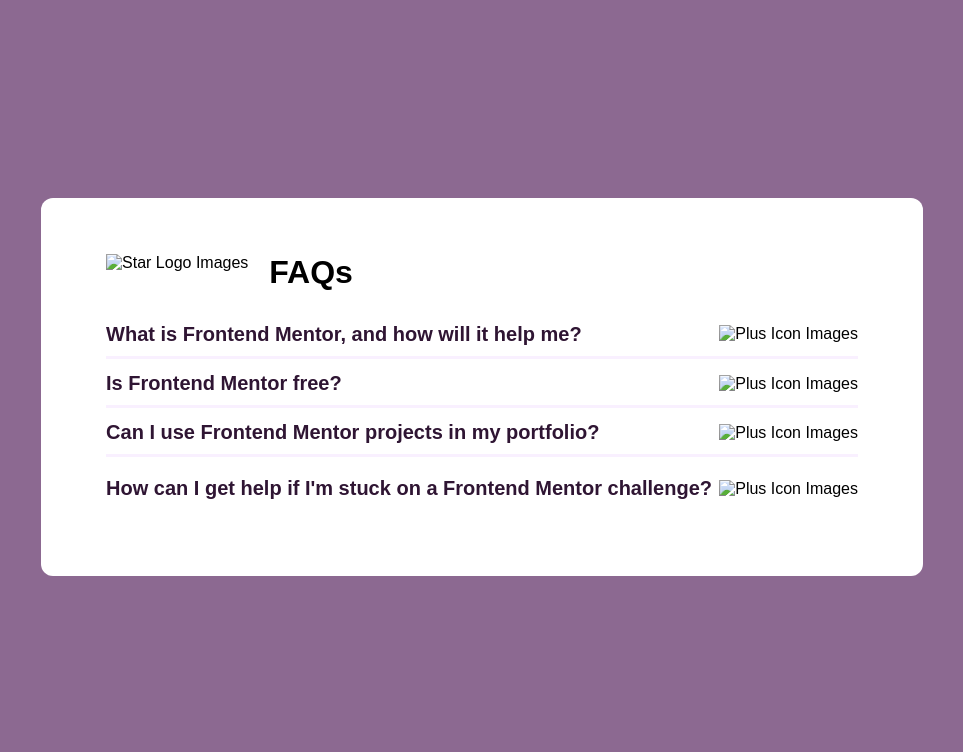
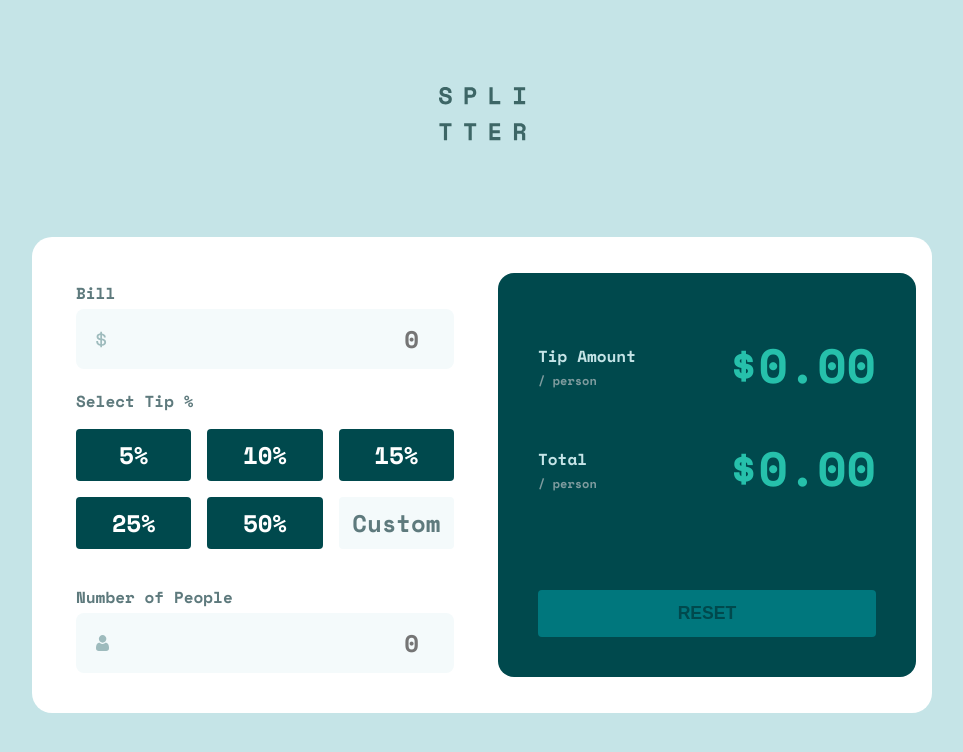
Before and after one commit to ZainabShahzadiDev/Vanilla-js-Tip-Calculator-App, a plain HTML site: page index.html in a window 1280 px wide. Shown: the whole page, without its empty margins (158-1121 px from the left). Drawn offline with nearby package versions, Linux system fonts and the light colour scheme; a web font is replaced by a local one.

Commit message:
Add files via upload

```diff
--- a/index.html
+++ b/index.html
@@ -4,74 +4,80 @@
 <head>
   <meta charset="UTF-8">
   <meta name="viewport" content="width=device-width, initial-scale=1.0">
-  <link rel="icon" type="image/png" sizes="32x32" href="./assets/images/favicon-32x32.png">
+  <!-- displays site properly based on user's device -->
 
-  <title>Frontend Mentor | FAQ accordion</title>
+  <link rel="icon" type="image/png" sizes="32x32" href="./images/favicon-32x32.png">
+  <link rel="preconnect" href="https://fonts.googleapis.com">
+  <link rel="preconnect" href="https://fonts.gstatic.com" crossorigin>
+  <link href="https://fonts.googleapis.com/css2?family=Space+Mono:ital,wght@0,400;0,700;1,400;1,700&display=swap"
+    rel="stylesheet">
   <link rel="stylesheet" href="style.css">
 
+  <title>Frontend Mentor | Tip calculator app</title>
 </head>
 
 <body>
-  <main>
-    <div class="container">
-      <div class="logo-heading">
-        <img src="assets/images/icon-star.svg" alt="Star Logo Images">
-        <h1>FAQs</h1>
-      </div>
+  <img src="images/logo.svg" alt="Logo image" class="logo">
+  <main class="container">
+    <section class="inputData">
+      <h2>Bill</h2>
+      <form>
+        <div class="input-box">
+          <img src="images/icon-dollar.svg">
+          <input class="billInput" type="number" placeholder="0">
+        </div>
 
-      <div class="accordion-items">
-        <div class="accordian-item">
-          <div class="accordian-question">
-            <h2>What is Frontend Mentor,
-              and how will it help me?</h2>
-            <img src="assets/images/icon-plus.svg" alt="Plus Icon Images">
-          </div>
-
-          <div class="accordian-answer">
-            <p>Frontend Mentor offers realistic coding challenges to help developers improve their
-              frontend coding skills with projects in HTML, CSS, and JavaScript. It's suitable for
-              all levels and ideal for portfolio building.</p>
+        <div class="select-tip">
+          <h2>Select Tip %</h2>
+          <div class="buttons">
+            <button>5%</button>
+            <button>10%</button>
+            <button>15%</button>
+            <button>25%</button>
+            <button>50%</button>
+            <button class="customBtn">Custom</button>
           </div>
         </div>
 
-        <div class="accordian-item">
-          <div class="accordian-question">
-            <h2>Is Frontend Mentor free?</h2>
-            <img src="assets/images/icon-plus.svg" alt="Plus Icon Images">
+        <div class="numberOfPeople">
+          <div class="label">
+            <h2>Number of People</h2>
+            <span class="error">Can't be zero</span>
           </div>
-
-          <div class="accordian-answer">
-            <p> Yes, Frontend Mentor offers both free and premium coding challenges, with the free
-              option providing access to a range of projects suitable for all skill levels.</p>
+          <div class="input-box">
+            <img src="images/icon-person.svg">
+            <input class="numberOfPeopleInput" type="number" placeholder="0">
           </div>
         </div>
+      </form>
+    </section>
 
-        <div class="accordian-item">
-          <div class="accordian-question">
-            <h2>Can I use Frontend Mentor projects in my portfolio?</h2>
-            <img src="assets/images/icon-plus.svg" alt="Plus Icon Images">
-          </div>
-
-          <div class="accordian-answer">
-            <p> Yes, you can use projects completed on Frontend Mentor in your portfolio. It's an excellent
-              way to showcase your skills to potential employers!</p>
-          </div>
+    <section class="tipCalculation">
+      <div class="tip-data">
+        <div class="headings">
+          <h2>Tip Amount</h2>
+          <p>/ person</p>
         </div>
 
-        <div class="accordian-item">
-          <div class="accordian-question">
-            <h2>How can I get help if I'm stuck on a Frontend Mentor challenge?</h2>
-            <img src="assets/images/icon-plus.svg" alt="Plus Icon Images">
-          </div>
+        <div class="price">
+          <h2 class="tipAmount">$0.00</h2>
+        </div>
+      </div>
 
-          <div class="accordian-answer">
-            <p> The best place to get help is inside Frontend Mentor's Discord community. There's a help
-              channel where you can ask questions and seek support from other community members.</p>
-          </div>
+
+      <div class="tip-data">
+        <div class="headings">
+          <h2>Total</h2>
+          <p>/ person</p>
         </div>
 
+        <div class="price">
+          <h2 class="totalAmount">$0.00</h2>
+        </div>
       </div>
-    </div>
+
+      <button type="button" class="reset">RESET</button>
+    </section>
   </main>
 
   <script src="script.js"></script>
--- a/style.css
+++ b/style.css
@@ -1,146 +1,232 @@
-*,
-*::before,
-*::after {
+* {
     margin: 0;
     padding: 0;
+}
+
+:root {
+    --Green400: hsl(172, 67%, 45%);
+    --Green900: hsl(183, 100%, 15%);
+    --Grey500: hsl(186, 14%, 43%);
+    --Grey400: hsl(184, 14%, 56%);
+    --Grey200: hsl(185, 41%, 84%);
+    --Grey50: hsl(189, 47%, 97%);
+    --White: hsl(0, 100%, 100%);
+}
+
+body {
+    display: flex;
+    justify-content: center;
+    align-items: center;
+    flex-direction: column;
+    font-family: "Space Mono", monospace;
+    background-color: var(--Grey200);
+    min-height: 100vh;
+    min-width: 100vw;
+}
+
+.logo {
+    margin: 2.75rem;
+}
+
+.container {
+    width: 100%;
+    max-width: 375px;
+    background: white;
+    border-radius: 20px;
+    box-sizing: border-box;
+    padding: 1rem;
+}
+
+.inputData {
+    padding: 1rem;
+}
+
+.container h2 {
+    font-size: 1rem;
+    color: var(--Grey500);
+    margin: 0.25rem 0;
+}
+
+form {
+    display: flex;
+    flex-direction: column;
+    gap: 1rem;
+}
+
+.input-box {
+    transition: border .3s;
+    display: flex;
+    align-items: center;
+    padding: 0.75rem 1.25rem;
+    background-color: var(--Grey50);
+    border-radius: 0.5rem;
+}
+
+input {
+    width: 100%;
+    border: none;
+    text-align: right;
+    background-color: transparent;
+    font-size: 1.5rem;
+    outline: none;
+    font-family: inherit;
+    color: var(--Green900);
+    font-weight: 700;
+}
+
+.inputData .input-box:focus-within:not(.border-show) {
+    border: 2px solid var(--Green400);
+}
+
+.select-tip .buttons {
+    max-width: 100%;
+    display: grid;
+    grid-template-columns: repeat(2, 1fr);
+    gap: 1rem 1rem;
+    margin: 1rem 0;
+}
+
+.select-tip .buttons button {
+    transition: background-color .3s;
+    color: var(--White);
+    background-color: var(--Green900);
+    border: none;
+    padding: 0.5rem 0.75rem;
+    border-radius: 0.25rem;
+    font-size: 1.5rem;
+    font-weight: 700;
+    font-family: "Space Mono", monospace;
+    cursor: pointer;
+}
+
+.select-tip .buttons button:last-child {
+    color: var(--Grey500);
+    background-color: var(--Grey50);
+    font-weight: 700;
+    cursor: pointer;
+}
+
+.label {
+    display: flex;
+    justify-content: space-between;
+    align-items: center;
+}
+
+.error {
+    visibility: hidden;
+    color: orange;
+}
+
+.error.show {
+    visibility: visible;
+}
+
+.numberOfPeople .input-box.border-show {
+    border: 2px solid orange;
+}
+
+/* Tip Calculation Section */
+
+.tipCalculation {
+    width: 100%;
+    background-color: var(--Green900);
+    margin: 1rem 0.5rem;
+    padding: 1.5rem 1.5rem;
+    border-radius: 1rem;
     box-sizing: border-box;
 }
 
-@font-face {
-    font-family: "Work Sans";
-    src: url("./assets/fonts/WorkSans-VariableFont_wght.ttf") format("truetype");
-    font-weight: 100 900;
-    font-style: normal;
+.tip-data {
+    display: flex;
+    justify-content: space-between;
+    align-items: center;
+    margin: 0.75rem 0;
 }
 
-@font-face {
-    font-family: "Work Sans";
-    src: url("./assets/fonts/WorkSans-Italic-VariableFont_wght.ttf") format("truetype");
-    font-weight: 100 900;
-    font-style: italic;
+.tip-data .headings p {
+    font-size: 0.75rem;
+    color: var(--Grey400);
+    font-weight: 700;
 }
 
-:root {
-    --White: hsl(0, 100%, 100%);
-    --Purple100: hsl(275, 100%, 97%);
-    --Purple600: hsl(292, 16%, 49%);
-    --Purple950: hsl(292, 42%, 14%);
+.headings h2 {
+    color: var(--Grey200);
+    font-size: 1rem;
 }
 
-body {
-    font-family: "Work Sans", sans-serif;
-    background-image: url("assets/images/background-pattern-mobile.svg");
-    background-repeat: no-repeat;
-    background-size: 100% auto;
-    background-position: top;
-    background-color: var(--Purple600);
-}
-
-main {
-    min-height: 100vh;
+.tip-data .price {
     display: flex;
     justify-content: center;
     align-items: center;
-
 }
 
-.container {
-    width: 87.2%;
-    max-width: 327px;
-    background-color: var(--White);
-    padding: 1.5rem;
-    border-radius: 0.75rem;
-    margin-bottom: 2rem;
-    margin-top: 0.375rem;
+.tip-data .price h2 {
+    font-size: 2rem;
+    color: var(--Green400);
 }
 
-.logo-heading {
-    display: flex;
-    gap: 1.31rem;
-    margin-bottom: 1.375rem;
+.tip-data .price img {
+    width: 0.75rem;
+    height: auto;
+    color: var(--Green400);
 }
 
-.logo-heading img {
-    height: 2.19rem;
-    width: auto;
-}
-
-.logo-heading h1 {
-    font-size: 2rem;
-}
-
-h2,
-p {
-    font-size: 1.06rem;
-    font-weight: 600;
-}
-
-h2 {
-    color: var(--Purple950);
-}
-
-p {
-    color: var(--Purple600);
-}
-
-.accordian-item {
-    margin: 0.625rem 0rem;
-}
-
-.accordian-item:not(:last-child) {
-    border-bottom: 3px solid var(--Purple100);
-    margin: 0.19rem 0rem;
-}
-
-.accordian-question {
-    display: flex;
-    justify-content: space-between;
-    align-items: center;
-    transition: color 0.3s;
-}
-
-.accordian-answer {
-    margin: 0.75rem 0rem 0.44rem;
-    display: none;
-}
-
-.accordian-answer.show {
-    display: block;
-}
-
-
-/* Transitions & animations */
-
-.accordian-question:hover {
-    color: var(--Purple950);
+.tipCalculation button {
+    color: var(--Green900);
+    background-color: #00777d;
+    border: none;
+    width: 100%;
+    padding: 0.8rem;
+    font-weight: bold;
+    font-size: 1.1rem;
+    border-radius: 0.25rem;
+    margin-top: 1rem;
     cursor: pointer;
 }
 
 
-/* Media Queries */
+
+/* Animations and transitions */
+
+.select-tip .buttons button:hover {
+    background-color: var(--Green400);
+}
 
 
-@media only screen and (min-width: 786px) {
-    .container {
-        width: 83.85%;
-        max-width: 644px;
-    }
-}
-
-@media only screen and (min-width: 1024px) {
-    body {
-        background-image: url(assets/images/background-pattern-desktop.svg);
+@media only screen and (min-width:1024px) {
+    .logo {
+        margin-bottom: 6rem;
+        margin-top: 0rem;
     }
 
     .container {
-        width: 68.89%;
-        max-width: 992px;
-        padding: 3.52rem 4.06rem;
+        display: grid;
+        grid-template-columns: repeat(2, 1fr);
+        max-width: 900px;
+        padding: 1.25rem 1.5rem;
+        gap: 1rem;
     }
 
-    h2,
-    p {
-        font-size: 1.25rem;
-        padding: 0.625rem 0rem;
+    .inputData {
+        padding: 1.25rem;
+    }
+
+    .select-tip .buttons {
+        grid-template-columns: repeat(3, 1fr);
+    }
+
+
+    .tipCalculation {
+        padding: 2.5rem;
+        display: flex;
+        flex-direction: column;
+    }
+
+    .tip-data .price h2 {
+        font-size: 3rem;
+    }
+
+    .tipCalculation button {
+        margin-top: auto;
     }
 }
```
Also changed, not shown: script.js (+71 -9 lines).
